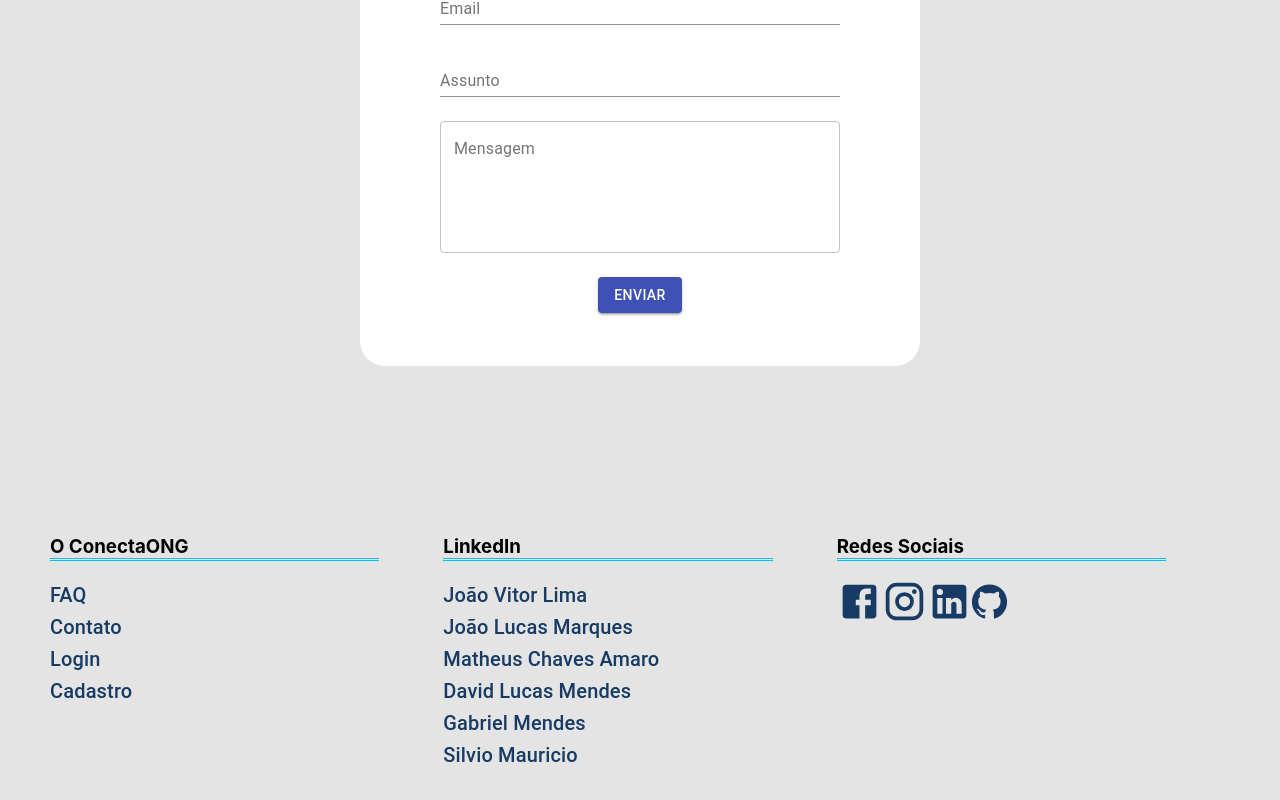
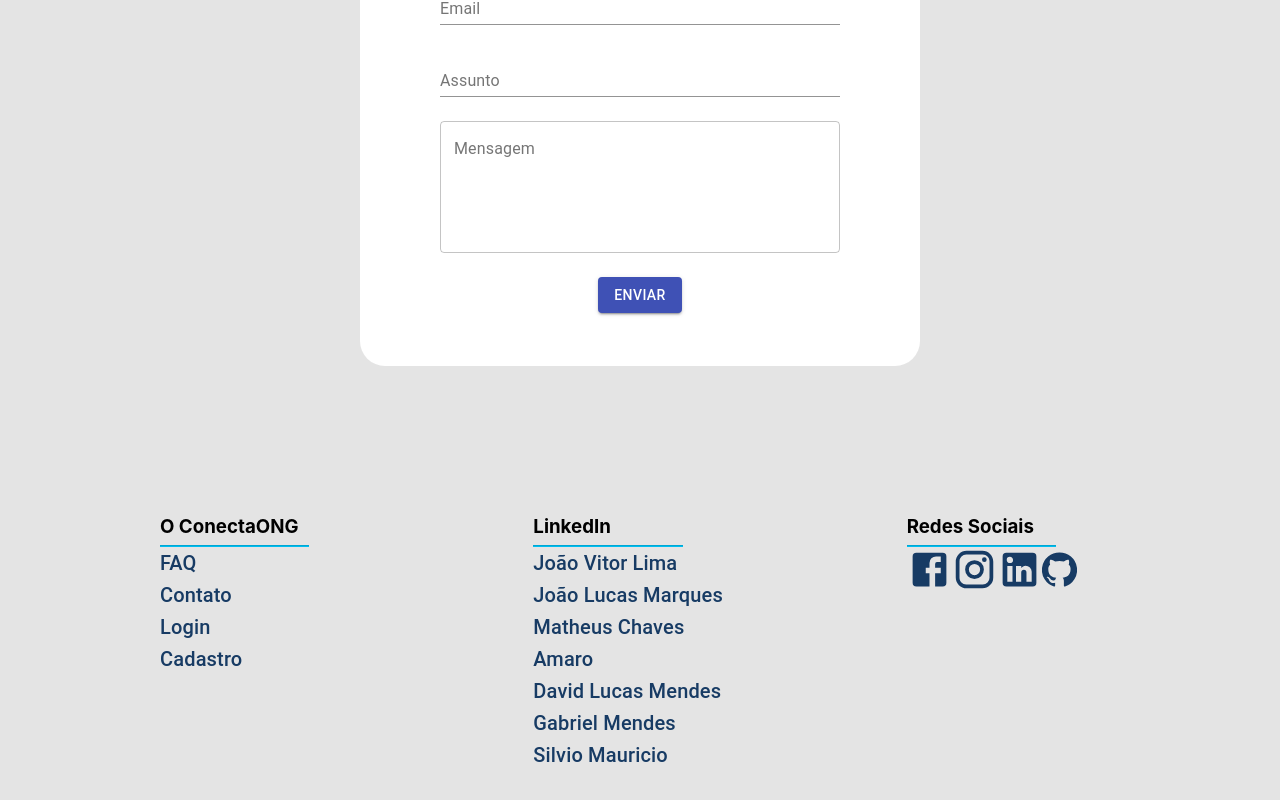
Before and after one commit to JVitor25/conectaONG-react, a React (Create React App) app: page /contato in a window 1280 px wide. Shown: the part 304-1104 px from the top of the page. Built offline with nearby package versions, Linux system fonts and the light colour scheme; no server answers.

Commit message:
novo footer

```diff
--- a/src/components/estaticos/footer/Footer.css
+++ b/src/components/estaticos/footer/Footer.css
@@ -18,11 +18,18 @@
 }
 
 .titulo-footer {
-    border-bottom-style: double;
-    border-color: #00bef0;
+    margin-bottom: 7px;
+}
+
+.under-titulo {
+    background-color:#00bef0;
+    width: 70%;
+    height: 1%;
 }
 
 .footer {
-    padding: 20px 50px;
+    /* padding-left: 200px; */
+    padding-bottom: 25px;
     width: 100% !important;
+    justify-content: space-evenly!important;
 }
--- a/src/components/estaticos/footer/Footer.tsx
+++ b/src/components/estaticos/footer/Footer.tsx
@@ -1,5 +1,5 @@
-import { Box } from '@mui/material'
-import { Divider, Grid, Typography } from '@material-ui/core';
+import { Box, Divider } from '@mui/material'
+import { Grid, Typography } from '@material-ui/core';
 import './Footer.css';
 import { Link } from 'react-router-dom';
 
@@ -8,15 +8,29 @@ import InstagramIcon from '@material-ui/icons/Instagram';
 import FacebookIcon from '@material-ui/icons/Facebook';
 import LinkedInIcon from '@material-ui/icons/LinkedIn';
 import GithubIcon from '@material-ui/icons/GitHub';
+import { toast } from 'react-toastify';
+
+function ImplementacaoFutura(){
+    toast.info('Função ainda não implementada', {
+      position: "top-right",
+      autoClose: 2000,
+      hideProgressBar: false,
+      closeOnClick: true,
+      pauseOnHover: true,
+      draggable: true,
+      progress: undefined,
+      theme: 'colored',
+    });
+  }
 
 export default function Footer() {
     return (
         <>
-            <Grid container direction='row' spacing={8} className='footer'>
-                <Grid item xs={4}>
+            <Grid container direction='row' justifyContent='center' className='footer'>
+                <Grid item xs={2}>
                     <h3 className='titulo-footer'>O ConectaONG</h3>
-                    <Box className='under-titulo'></Box>
-                    <Link to='' className='text-decorator-none links-footer'>
+                    <Box className='under-titulo'><Divider/></Box>
+                    <Link to="" onClick={ImplementacaoFutura} className='text-decorator-none links-footer'>
                         <Typography variant='h6' component='h6' color='inherit'>
                             FAQ
                         </Typography>
@@ -37,9 +51,9 @@ export default function Footer() {
                         </Typography>
                     </Link>
                 </Grid>
-                <Grid item xs={4}>
+                <Grid item xs={2}>
                     <h3 className='titulo-footer'>LinkedIn</h3>
-                    <Box className='under-titulo'></Box>
+                    <Box className='under-titulo'><Divider/></Box>
                     <a href='https://www.linkedin.com/in/jo%C3%A3o-vitor-lima25/' className='text-decorator-none links-footer' target='_blank'>
                         <Typography variant='h6' component='h6' color='inherit'>
                             João Vitor Lima
@@ -71,9 +85,9 @@ export default function Footer() {
                         </Typography>
                     </a>
                 </Grid>
-                <Grid item xs={4}>
+                <Grid item xs={2}>
                     <h3 className='titulo-footer'>Redes Sociais</h3>
-                    <Box className='under-titulo'></Box>
+                    <Box className='under-titulo'><Divider/></Box>
                     <Box display="flex" alignItems="center">
                             <a href='' target="_blank">
                                 <FacebookIcon className='icons' />
```
